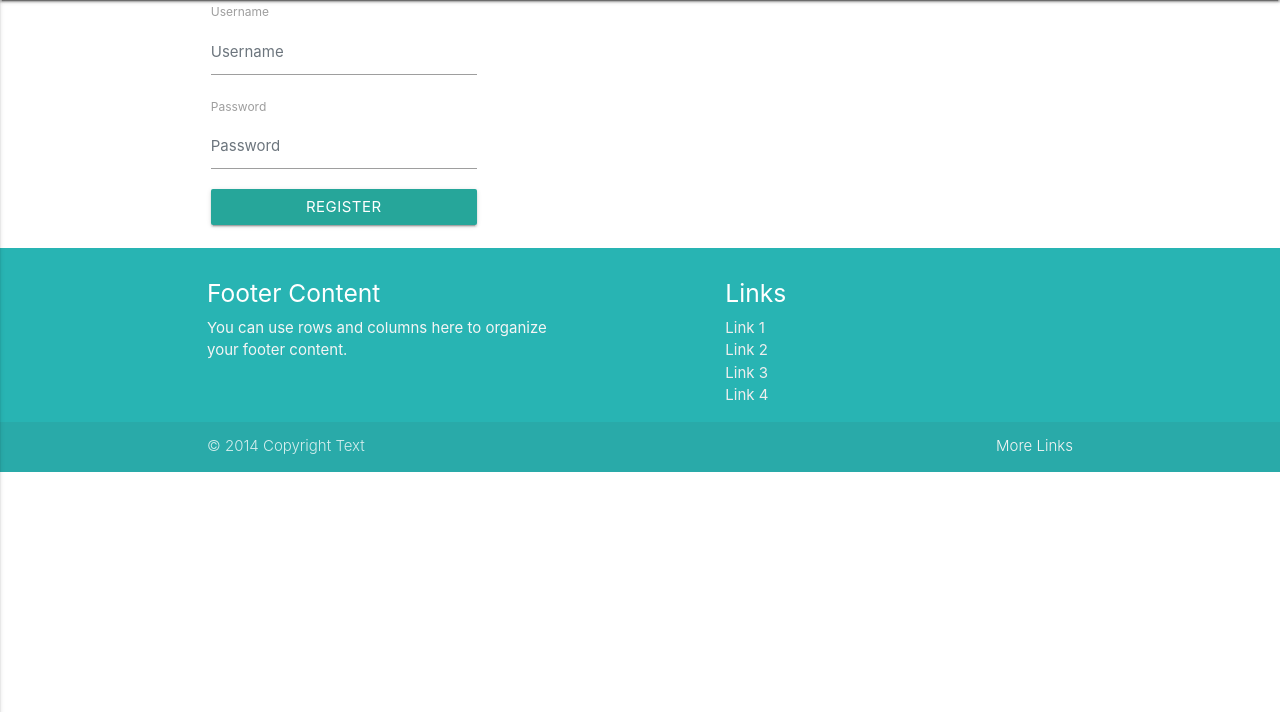
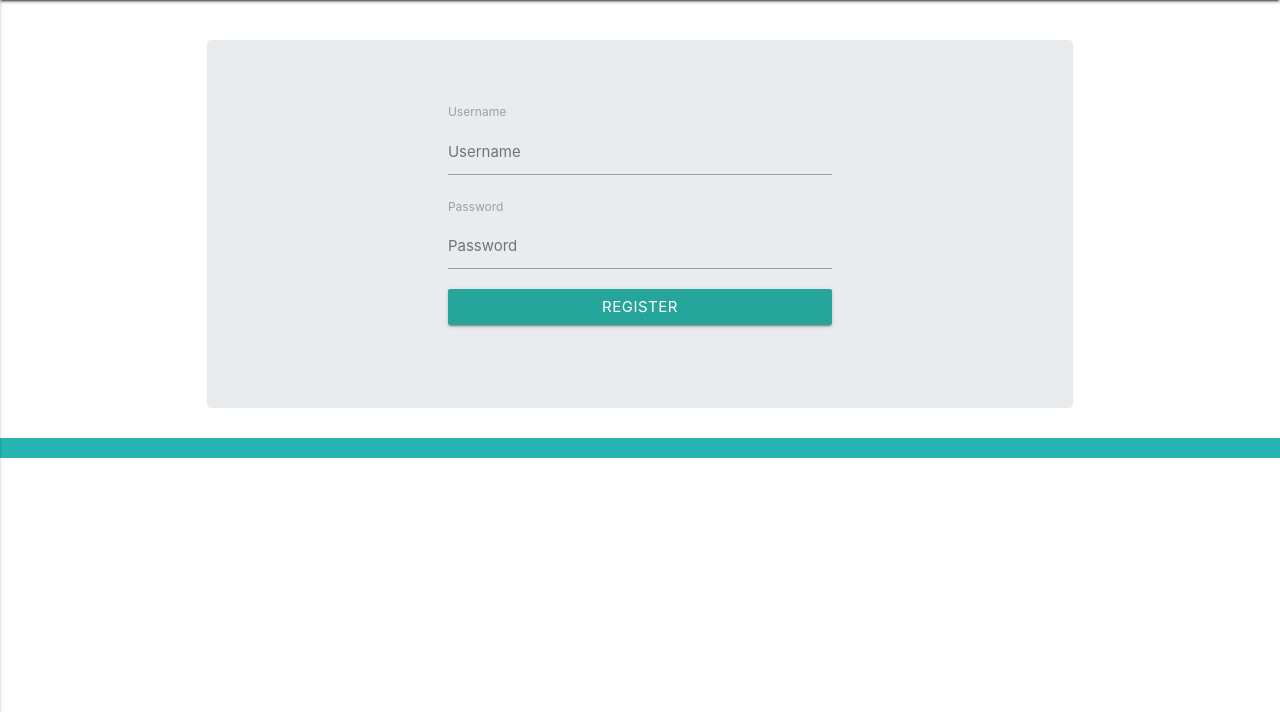
Before and after one commit to DejanHinic/cook_book, a Flask app: page /register in a window 1280 px wide. Shown: the part 64-776 px from the top of the page. Run offline with Flask 2, Linux system fonts and the light colour scheme; some libraries are stand-ins or nearby versions.

Commit message:
footer and register style change

```diff
--- a/templates/base.html
+++ b/templates/base.html
@@ -107,25 +107,7 @@
     <footer class="page-footer">
             <div class="container">
                 <div class="row">
-                <div class="col l6 s12">
-                    <h5 class="white-text">Footer Content</h5>
-                    <p class="grey-text text-lighten-4">You can use rows and columns here to organize your footer content.</p>
-                </div>
-                <div class="col l4 offset-l2 s12">
-                    <h5 class="white-text">Links</h5>
-                    <ul>
-                    <li><a class="grey-text text-lighten-3" href="#!">Link 1</a></li>
-                    <li><a class="grey-text text-lighten-3" href="#!">Link 2</a></li>
-                    <li><a class="grey-text text-lighten-3" href="#!">Link 3</a></li>
-                    <li><a class="grey-text text-lighten-3" href="#!">Link 4</a></li>
-                    </ul>
-                </div>
-                </div>
-            </div>
-            <div class="footer-copyright">
-                <div class="container">
-                © 2014 Copyright Text
-                <a class="grey-text text-lighten-4 right" href="#!">More Links</a>
+
                 </div>
             </div>
     </footer>
--- a/templates/register.html
+++ b/templates/register.html
@@ -1,8 +1,9 @@
 {% extends "base.html" %}
 {% block content %}
 <div class="container">
+    <div class="jumbotron" id="jumbo-top-margin">
         <div class="row">
-        <div class="col-md-4 col-md-offset-4">
+            <div class="col-md-6 col-md-offset-6" id="login-jumbo">
                 <form method= "POST" action="{{ url_for('register') }}">
                         <div class="form-group">
                             <label for="exampleInputEmail1">Username</label>
@@ -18,4 +19,5 @@
             </div>
         </div>
     </div>
+</div>
 {% endblock %}
```
Lines whose indentation alone changed are shown as unchanged.
